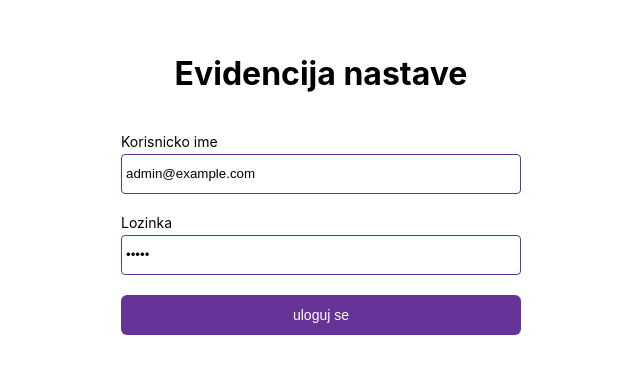
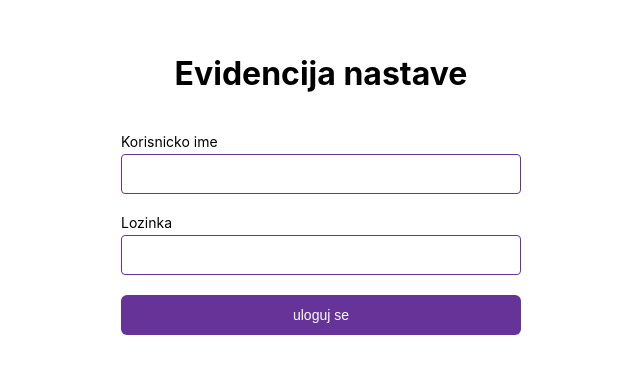
Before and after one commit to milicaamitrovic/iteh_projekat, a React (Create React App) app in the folder frontend-app/: page /login in a window 1280 px wide. Shown: the part 216-590 px from the top of the page, without its empty margins (319-959 px from the left). Built offline with nearby package versions, Linux system fonts and the light colour scheme.

Commit message:
Generisanje PDF fajlova za rasporede

```diff
--- a/frontend-app/src/components/DetaljiRasporeda.js
+++ b/frontend-app/src/components/DetaljiRasporeda.js
@@ -32,11 +32,24 @@ export default function DetaljiRasporeda(props) {
             <button
               onClick={(event) => {
                 event.stopPropagation();
+                window.open(
+                  `http://localhost:8000/raspored-nastave/pdf/${props.ID}`,
+                  "_blank"
+                );
+              }}
+            >
+              PDF
+            </button>
+
+            <button
+              onClick={(event) => {
+                event.stopPropagation();
                 props.izmeniRaspored();
               }}
             >
               Izmeni
             </button>
+
             <button
               className="brisanje"
               onClick={(event) => {
--- a/frontend-app/src/components/LoginForma.js
+++ b/frontend-app/src/components/LoginForma.js
@@ -4,8 +4,8 @@ import { useNavigate } from "react-router-dom";
 
 export function LoginForma(props) {
   const navigate = useNavigate();
-  const [email, setEmail] = useState("admin@example.com");
-  const [password, setPassword] = useState("admin");
+  const [email, setEmail] = useState("");
+  const [password, setPassword] = useState("");
   const [error, setError] = useState("");
 
   function login(event) {
```
